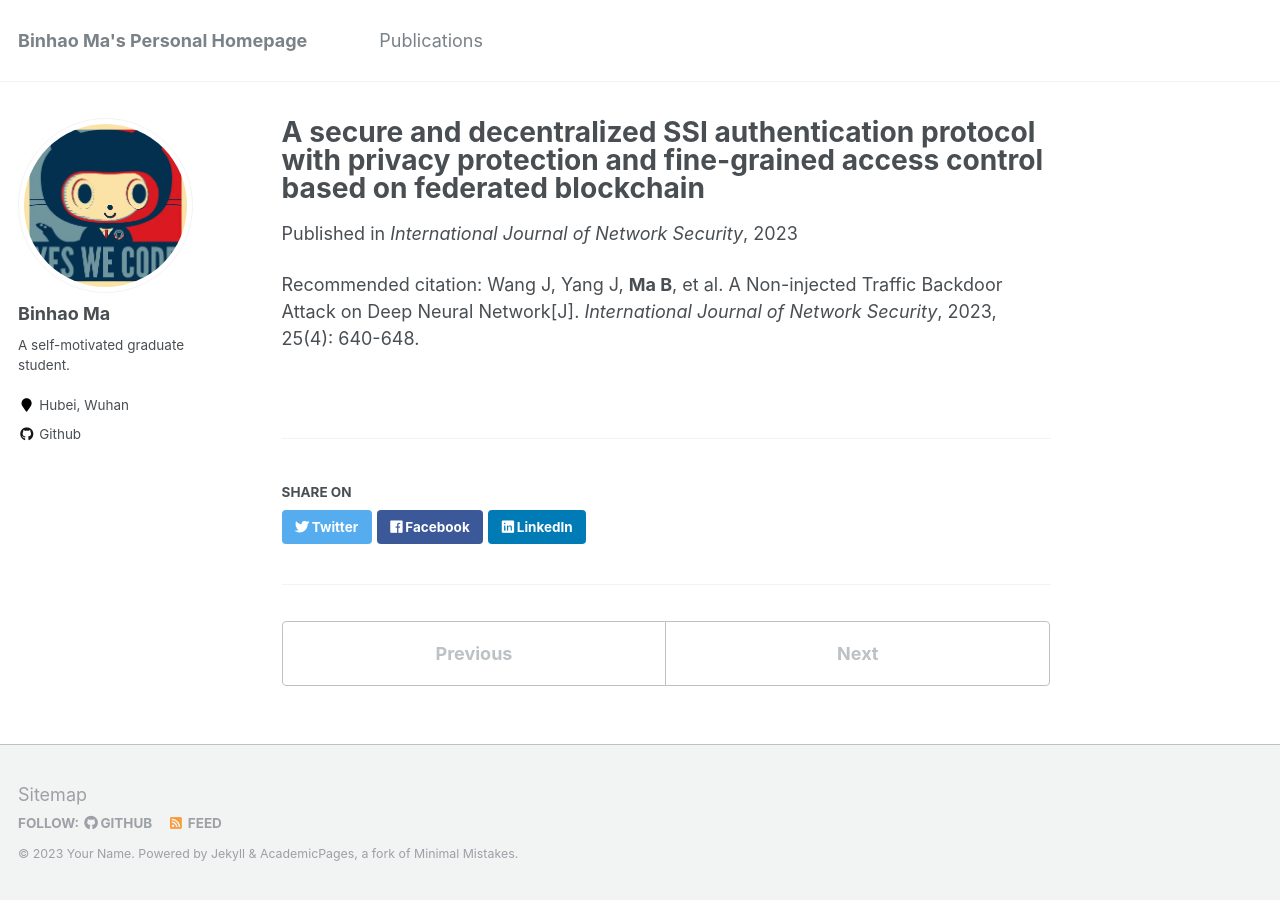
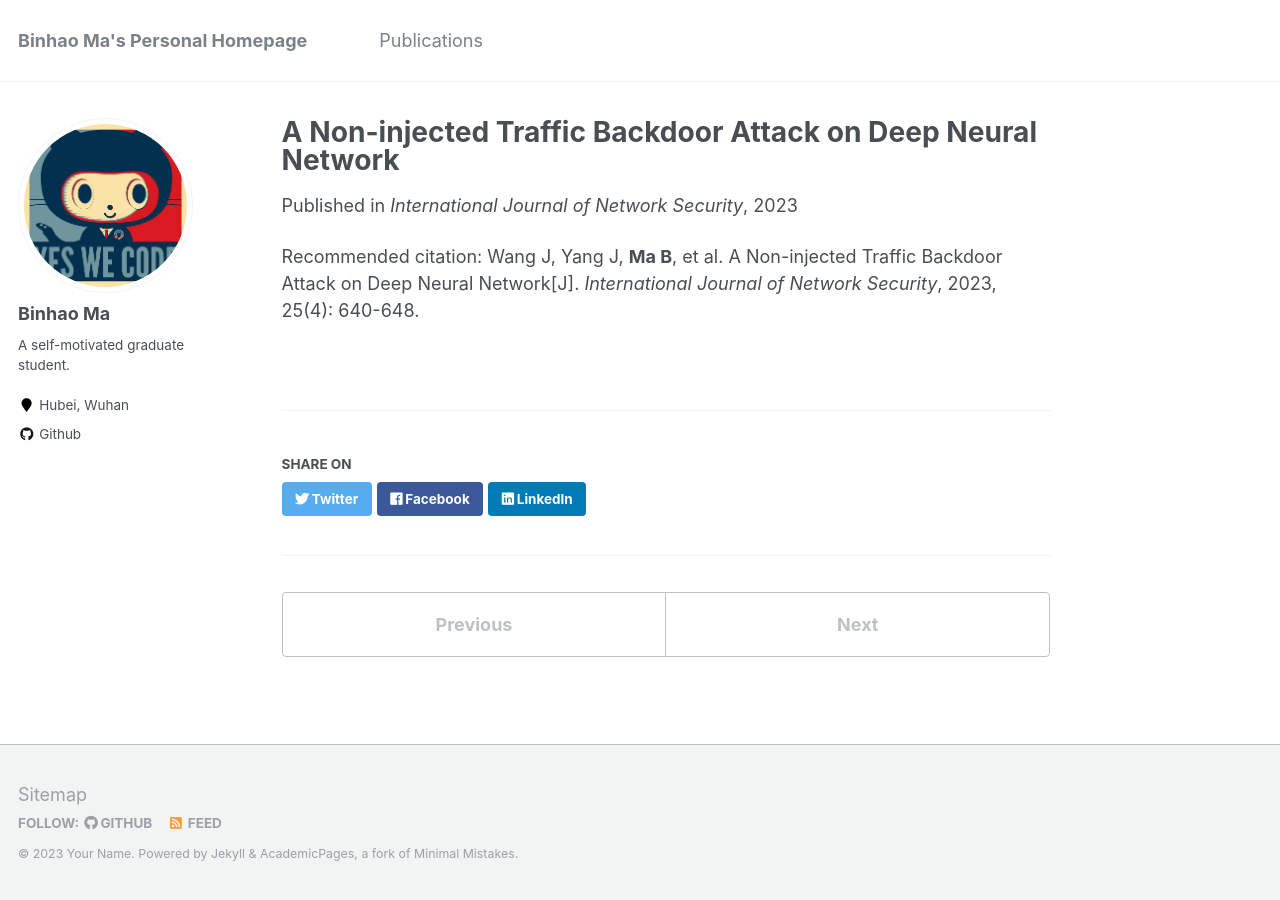
Before and after one commit to Magic-Ma-tech/Magic-Ma-tech.github.io, a Jekyll site: the page built from _publications/2023-11-2-1.md, in a window 1280 px wide. Built offline with Jekyll 4.4.1, drawn with Linux system fonts in a browser that asks for light colours.

Commit message:
Update 2023-11-2-1.md

```diff
--- a/_publications/2023-11-2-1.md
+++ b/_publications/2023-11-2-1.md
@@ -1,5 +1,5 @@
 ---
-title: "A secure and decentralized SSI authentication protocol with privacy protection and fine-grained access control based on federated blockchain"
+title: "A Non-injected Traffic Backdoor Attack on Deep Neural Network"
 collection: publications
 permalink: /publication/2023-11-2-1
 date: 2023-07-25
```
